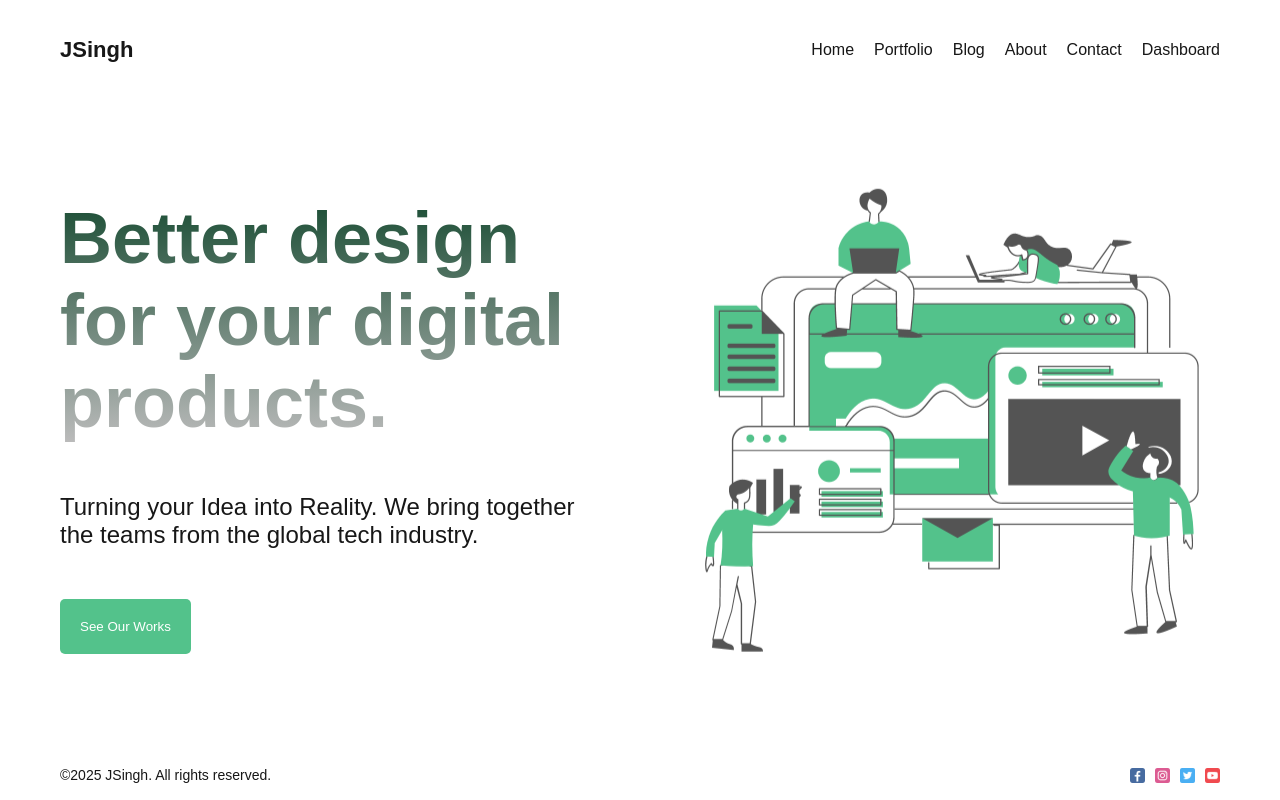
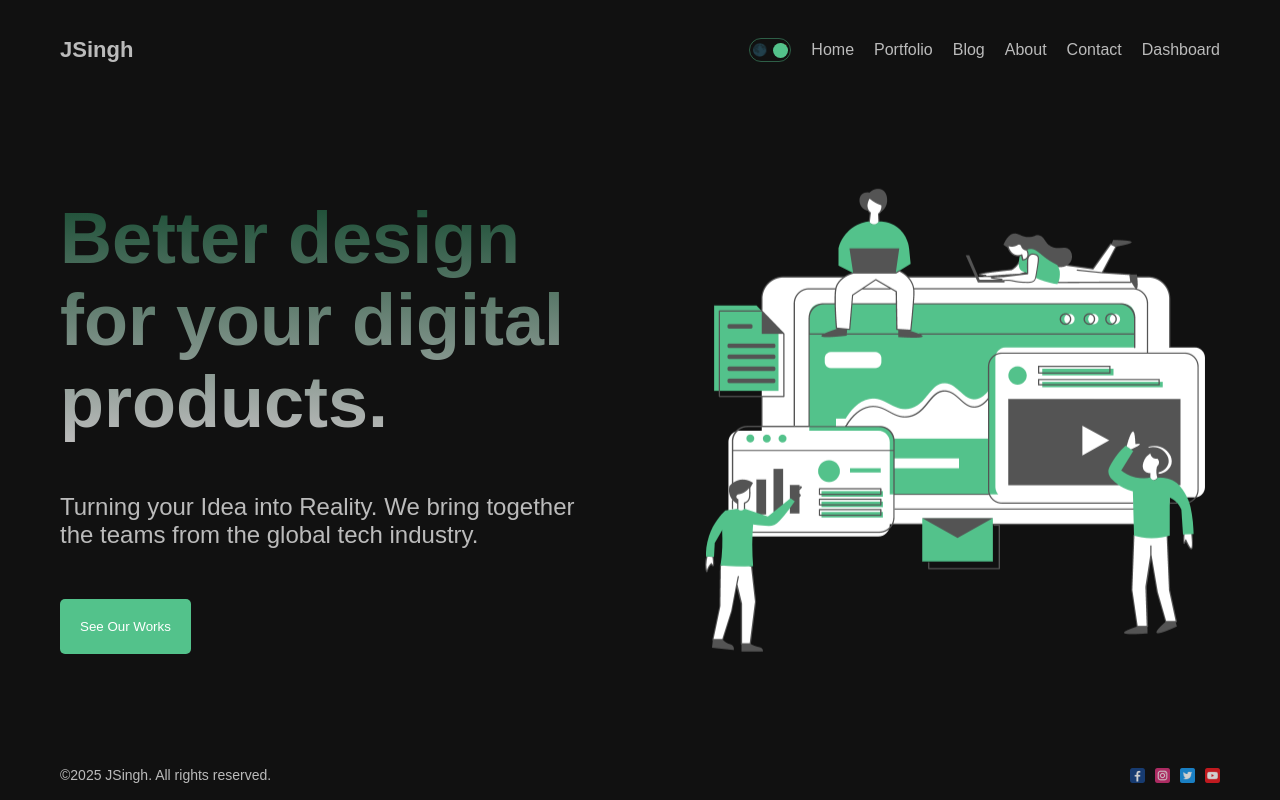
Before and after one commit to JagdeepSingh13/nextjs-app, a Next.js app: page / in a window 1280 px wide. Built offline with nearby package versions, Linux system fonts and the light colour scheme.

Commit message:
added blog ui page and dark mode toggle using context API

```diff
--- /dev/null
+++ b/src/app/blog/[id]/page.module.css
@@ -0,0 +1,51 @@
+.container {
+}
+
+.top {
+  display: flex;
+}
+
+.info {
+  flex: 1;
+  display: flex;
+  flex-direction: column;
+  justify-content: space-between;
+}
+
+.title{
+  font-size: 40px;
+}
+
+.desc{
+  font-size: 18px;
+  font-weight: 300;
+}
+
+.author {
+  display: flex;
+  align-items: center;
+  gap: 10px;
+}
+
+.avatar {
+  object-fit: cover;
+  border-radius: 50%;
+}
+
+.imageContainer {
+  flex: 1;
+  height: 300px;
+  position: relative;
+}
+
+.image {
+  object-fit: cover;
+}
+
+.content {
+  margin-top: 50px;
+  font-size: 20px;
+  font-weight: 300;
+  color: #999;
+  text-align: justify;
+}
--- a/src/app/layout.js
+++ b/src/app/layout.js
@@ -2,6 +2,7 @@ import { Geist, Geist_Mono } from "next/font/google";
 import "./globals.css";
 import Navbar from "@/components/navbar/Navbar";
 import Footer from "@/components/footer/Footer";
+import { ThemeProvider } from "@/context/ThemeContext";
 
 const geistSans = Geist({
   variable: "--font-geist-sans",
@@ -22,11 +23,13 @@ export default function RootLayout({ children }) {
   return (
     <html lang="en">
       <body className={`${geistSans.variable} ${geistMono.variable}`}>
-        <div className="container">
-          <Navbar />
-          {children}
-          <Footer />
-        </div>
+        <ThemeProvider>
+          <div className="container">
+            <Navbar />
+            {children}
+            <Footer />
+          </div>
+        </ThemeProvider>
       </body>
     </html>
   );
--- /dev/null
+++ b/src/components/DarkModeToggle/DarkModeToggle.jsx
@@ -0,0 +1,22 @@
+"use client";
+
+import React, { useContext } from "react";
+import styles from "./DarkModeToggle.module.css";
+import { ThemeContext } from "@/context/ThemeContext";
+
+const DarkModeToggle = () => {
+  const { toggle, mode } = useContext(ThemeContext);
+
+  return (
+    <div className={styles.container} onClick={toggle}>
+      <div className={styles.icon}>🌑</div>
+      <div className={styles.icon}>🔆</div>
+      <div
+        className={styles.ball}
+        style={mode === "light" ? { left: "2px" } : { right: "2px" }}
+      />
+    </div>
+  );
+};
+
+export default DarkModeToggle;
--- /dev/null
+++ b/src/components/DarkModeToggle/DarkModeToggle.module.css
@@ -0,0 +1,24 @@
+.container{
+  width: 42px;
+  height: 24px;
+  border: 1.5px solid #53c28b70;
+  border-radius: 30px;
+  display: flex;
+  align-items: center;
+  justify-content: space-between;
+  padding: 2px;
+  position: relative;
+  cursor: pointer;
+}
+
+.icon{
+  font-size: 12px;
+}
+
+.ball{
+  width: 15px;
+  height: 15px;
+  background-color: #53c28b;
+  border-radius: 50%;
+  position: absolute;
+}
--- a/src/components/navbar/Navbar.jsx
+++ b/src/components/navbar/Navbar.jsx
@@ -3,7 +3,7 @@
 import Link from "next/link";
 import React from "react";
 import styles from "./navbar.module.css";
-// import DarkModeToggle from "../DarkModeToggle/DarkModeToggle";
+import DarkModeToggle from "../DarkModeToggle/DarkModeToggle";
 // import { signOut, useSession } from "next-auth/react";
 
 const links = [
@@ -48,7 +48,7 @@ const Navbar = () => {
         JSingh
       </Link>
       <div className={styles.links}>
-        {/* <DarkModeToggle /> */}
+        <DarkModeToggle />
         {links.map((link) => (
           <Link key={link.id} href={link.url} className={styles.link}>
             {link.title}
--- /dev/null
+++ b/src/context/ThemeContext.js
@@ -0,0 +1,19 @@
+"use client";
+
+import { createContext, useState } from "react";
+
+export const ThemeContext = createContext();
+
+export const ThemeProvider = ({ children }) => {
+  const [mode, setMode] = useState("dark");
+
+  const toggle = () => {
+    setMode((prev) => (prev === "dark" ? "light" : "dark"));
+  };
+
+  return (
+    <ThemeContext.Provider value={{ toggle, mode }}>
+      <div className={`theme ${mode}`}>{children}</div>
+    </ThemeContext.Provider>
+  );
+};
```
Also changed, not shown: src/app/blog/[id]/page.jsx (+51 -2 lines).
